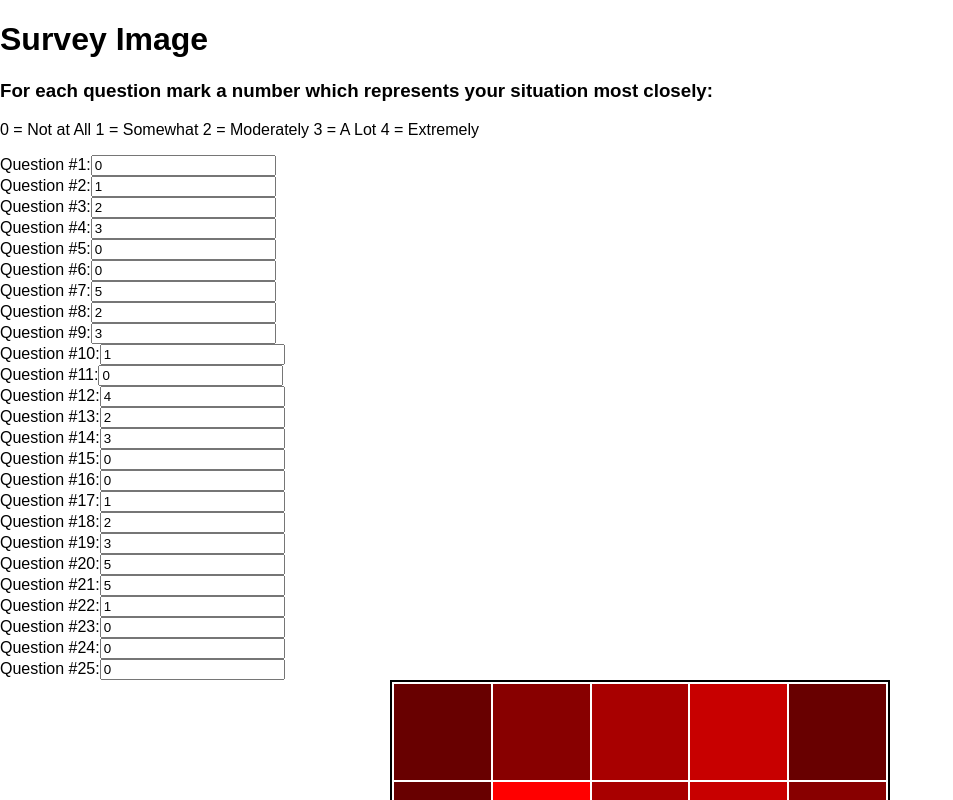
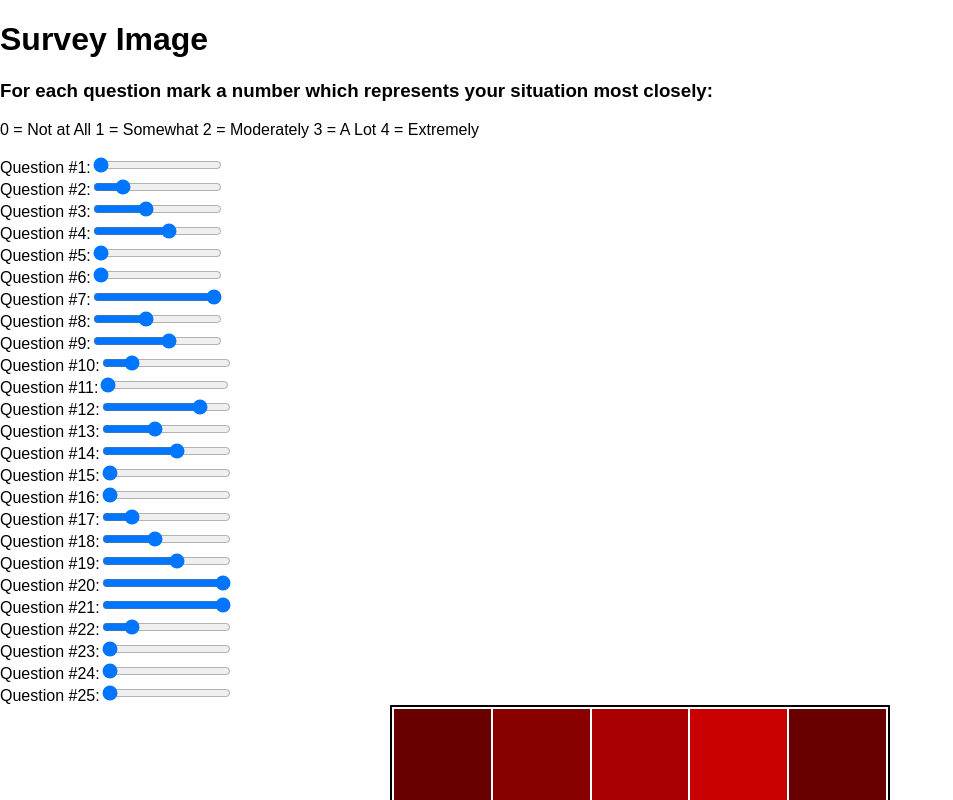
Before and after one commit to jwworth/survey-image, a React (Create React App) app: page / in a window 1280 px wide. Shown: the top 800 px of the page, without its empty margins (0-953 px from the left). Built offline with nearby package versions, Linux system fonts and the light colour scheme.

Commit message:
Convert inputs to sliders

```diff
--- a/src/App.js
+++ b/src/App.js
@@ -66,7 +66,10 @@ const InnerScoreForm = ({ setFieldValue, updateScoreTree, values }) => {
             <div key={name}>
               <label>Question #{questionNumber}:</label>
               <input
-                type="text"
+                type="range"
+                max="5"
+                min="0"
+                step="1"
                 name={name}
                 id={name}
                 value={scoreTree[scoreRowIndex][scoreIndex]}
```
